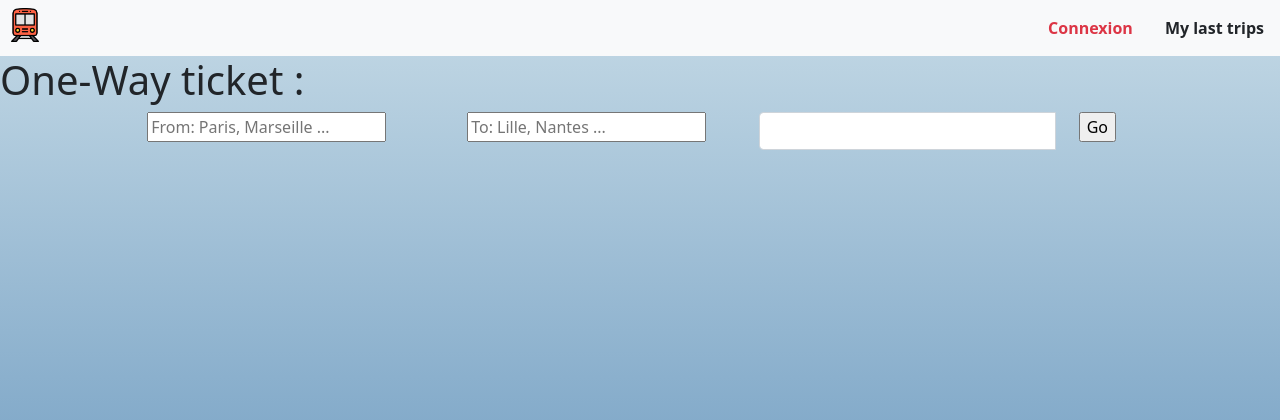
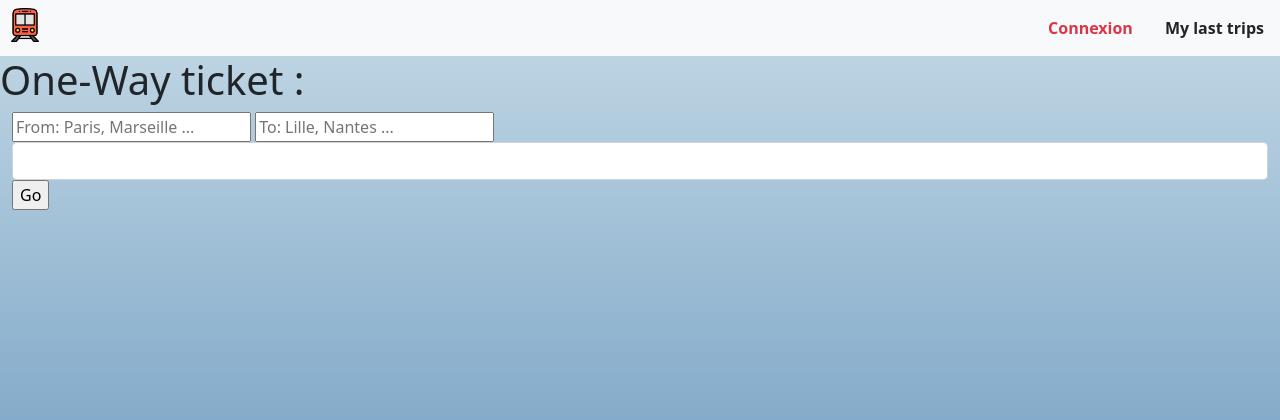
Before and after one commit to eph321/ticketac, a Node server app: page /home in a window 1280 px wide. Shown: the top 420 px of the page. Run offline with Node 20, Linux system fonts and the light colour scheme; some libraries are stand-ins or nearby versions.

Commit message:
style index

```diff
--- a/views/index.ejs
+++ b/views/index.ejs
@@ -25,21 +25,15 @@
 
     <div class="container-fluid">
       <div class="row d-flex justify-content-center">
-        <div class="col-3 text-center">
+
           <form action="trajet">
             <input type="text " placeholder="From: Paris, Marseille ..." name="depart">
-        </div>
-        <div class="col-3 text-center">
-          <input type="text" placeholder="To: Lille, Nantes ..." name="arrive">
-        </div>
-        <div class="col-3 text-center">
-          <div class='form-group input-group date' id='datetimepicker1'>
+            <input type="text" placeholder="To: Lille, Nantes ..." name="arrive">
             <input type='text' class="form-control">
-            <span class="input-group-addon"></span>
-          </div>
-          </div>
 
-        <div class="col-1">
+
+
+
        <input type="submit" value="Go">
         </div>
         </form>
```
